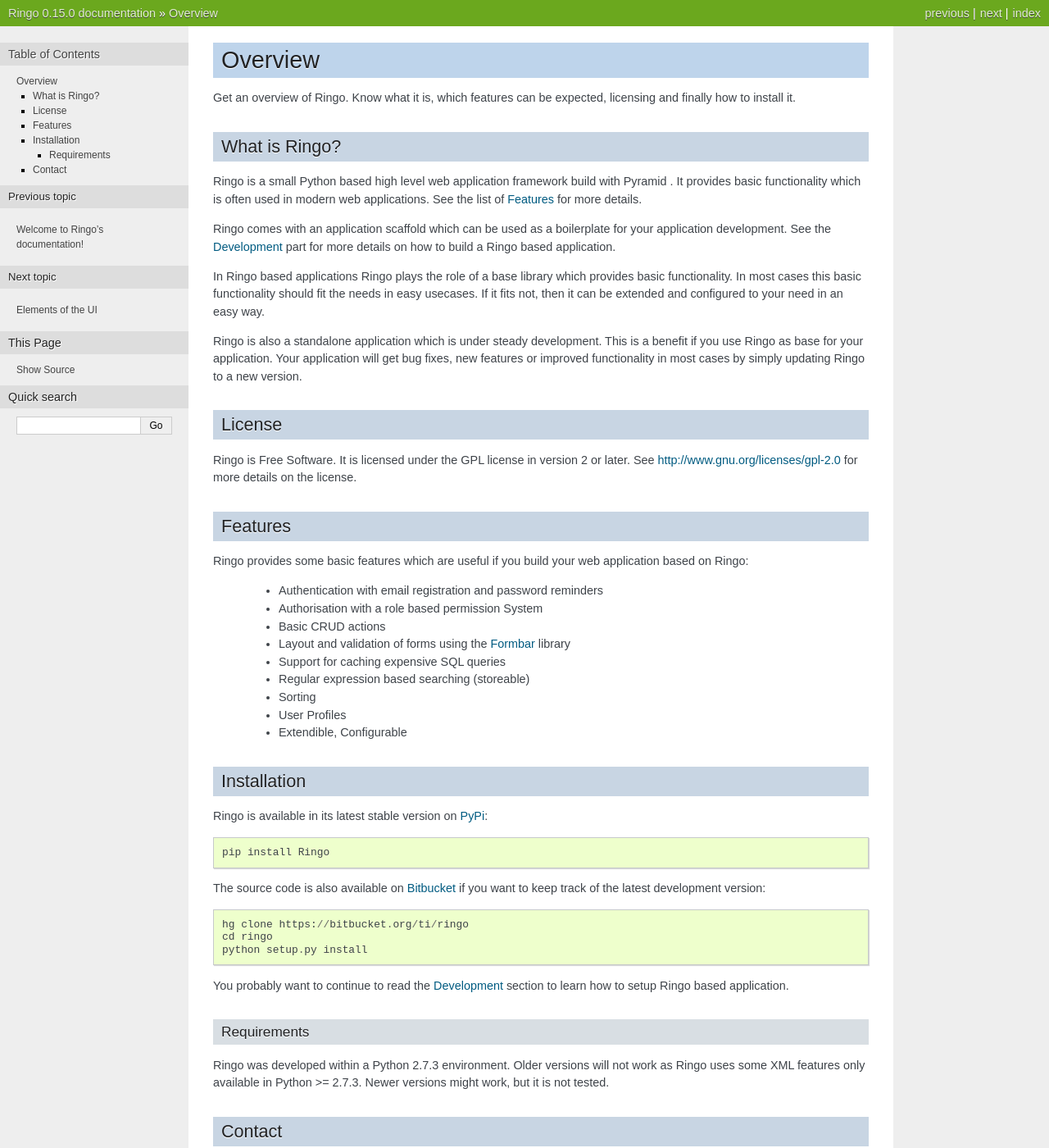
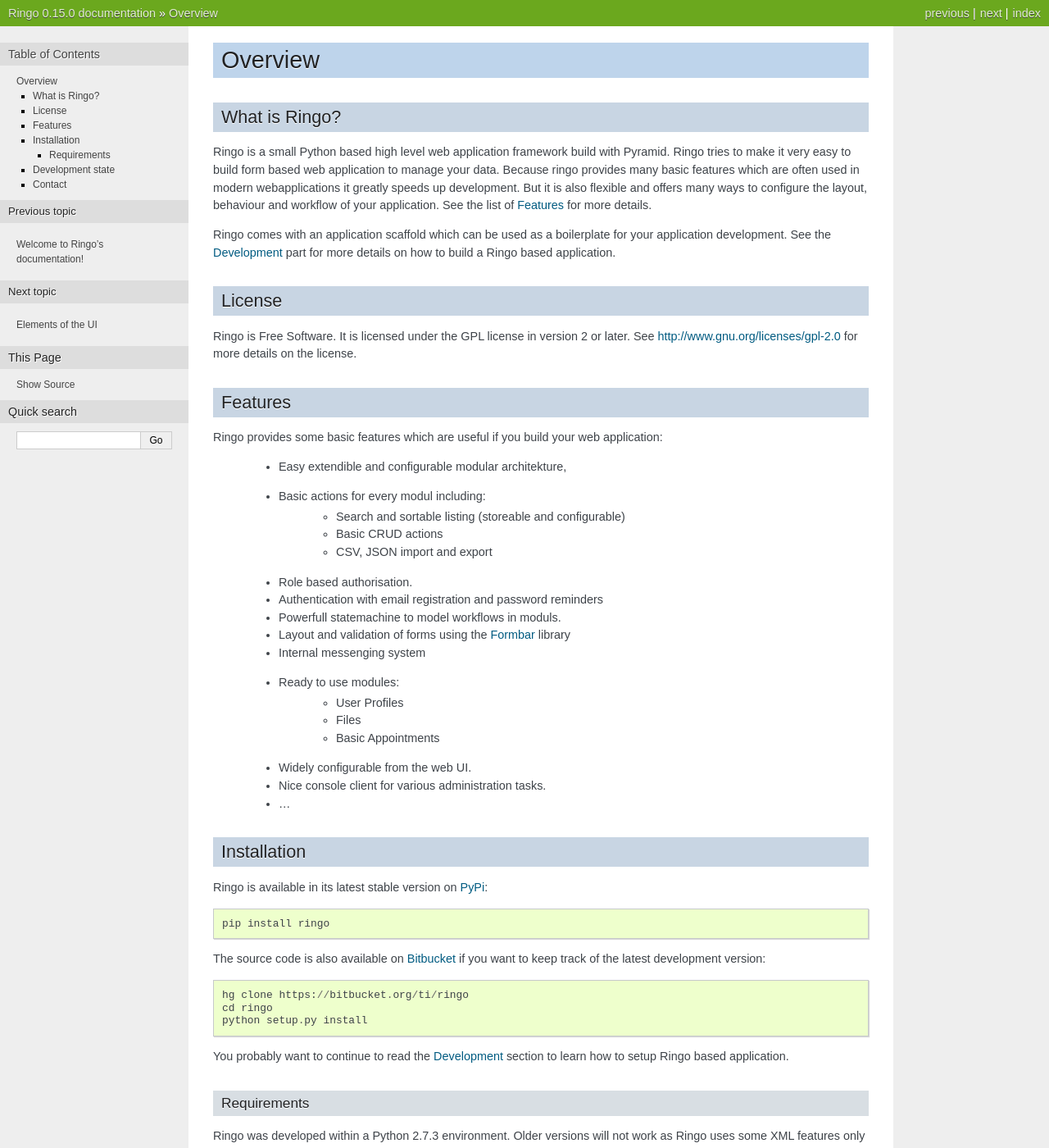
Before and after one commit to ringo-framework/ringo, a Sphinx documentation site: the page built from docs/source/overview.rst, in a window 1280 px wide and 1400 px high. Shown: the whole window at 82% size. Built offline with Sphinx 7.4.7, drawn with Linux system fonts in a browser that asks for light colours; formulas are drawn with MathJax 3; some of the changed text lies outside the part shown.

Commit message:
Changed overview page

```diff
--- a/docs/source/overview.rst
+++ b/docs/source/overview.rst
@@ -1,28 +1,19 @@
 ********
 Overview
 ********
-Get an overview of Ringo. Know what it is, which features can be expected,
-licensing and finally how to install it.
-
 What is Ringo?
 ==============
 Ringo is a small Python based high level web application framework build with
-Pyramid . It provides basic functionality which is often used in modern web
-applications. See the list of :ref:`features` for more details.
+Pyramid. Ringo tries to make it very easy to build form based web application
+to manage your data. Because ringo provides many basic features which are
+often used in modern webapplications it greatly speeds up development. But it
+is also flexible and offers many ways to configure the layout, behaviour and
+workflow of your application. See the list of :ref:`features` for more
+details.
 
 Ringo comes with an application scaffold which can be used as a boilerplate for
 your application development. See the :ref:`development` part for more details on how
 to build a Ringo based application.
-
-In Ringo based applications Ringo plays the role of a base library which
-provides basic functionality. In most cases this basic functionality should
-fit the needs in easy usecases. If it fits not, then it can be extended and
-configured to your need in an easy way.
-
-Ringo is also a standalone application which is under steady development. This
-is a benefit if you use Ringo as base for your application. Your application
-will get bug fixes, new features or improved functionality in most cases by simply
-updating Ringo to a new version.
 
 License
 =======
@@ -34,17 +25,25 @@
 Features
 ========
 Ringo provides some basic features which are useful if you build your
-web application based on Ringo:
+web application:
 
+ * Easy extendible and configurable modular architekture,
+ * Basic actions for every modul including:
+        - Search and sortable listing (storeable and configurable)
+        - Basic CRUD actions
+        - CSV, JSON import and export
+ * Role based authorisation.
  * Authentication with email registration and password reminders
- * Authorisation with a role based permission System
- * Basic CRUD actions
+ * Powerfull statemachine to model workflows in moduls.
  * Layout and validation of forms using the `Formbar <https://pypi.python.org/pypi/formbar>`_ library
- * Support for caching expensive SQL queries
- * Regular expression based searching (storeable)
- * Sorting
- * User Profiles
- * Extendible, Configurable
+ * Internal messenging system
+ * Ready to use modules:
+        - User Profiles
+        - Files
+        - Basic Appointments
+ * Widely configurable from the web UI.
+ * Nice console client for various administration tasks.
+ * ...
 
 .. _installation_production:
 
@@ -52,7 +51,7 @@
 ============
 Ringo is available in its latest stable version on `PyPi <https://pypi.org/toirl/ringo>`_::
 
-        pip install Ringo
+        pip install ringo
 
 The source code is also available on `Bitbucket <https://bitbucket.org/ti/ringo>`_ if you want to keep track of
 the latest development version::
@@ -70,6 +69,11 @@
 work as Ringo uses some XML features only available in Python >= 2.7.3. Newer
 versions might work, but it is not tested.
 
+Development state
+=================
+Ringo is under active development and already used for some small productional
+sites. I would say ringo is mostly in beta state.
+
 Contact
 =======
 You can contact the author by his email address "torsten at irlaender dot de".
```
